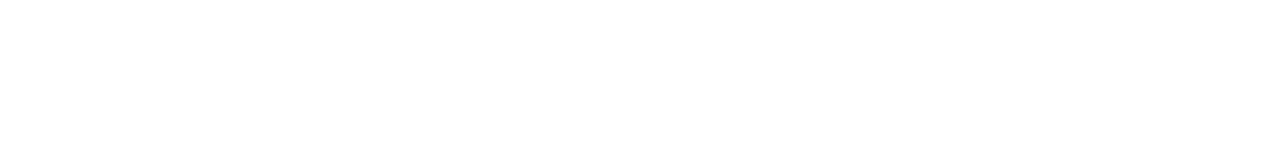
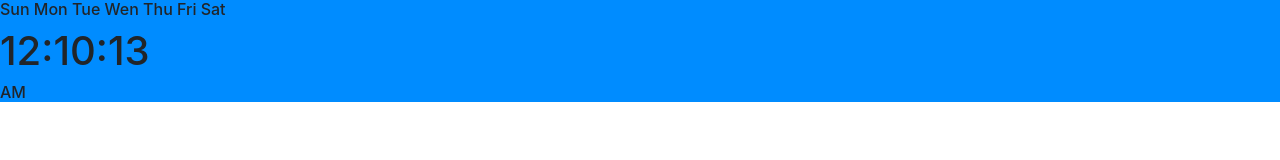
Before and after one commit to abdullah-2022-skipq/the-clock-app, a website: page index.html in a window 1280 px wide. Drawn offline with nearby package versions, Linux system fonts and the light colour scheme.

Commit message:
added clock base

```diff
--- a/index.html
+++ b/index.html
@@ -15,6 +15,30 @@
   </head>
   <body>
     <!-- clock -->
+    <div class="ClockSection" style="background-color: Black;">
+
+      <div class="ClockBG" style="background-color: rgb(0, 140, 255);">
+
+        <div class="weekDays">
+          <div></div>
+          <h6>Sun Mon Tue Wen Thu Fri Sat</h6>
+        </div>
+
+        <div class="Clock">
+          <div class="Time">
+            <h1>12:10:13</h1>
+          </div>
+
+          <div class="AmPm">
+            <h6>AM</h6>
+          </div>
+        </div>
+
+
+
+      </div>
+
+    </div>
 
     <!-- theme switch button -->
 
```
